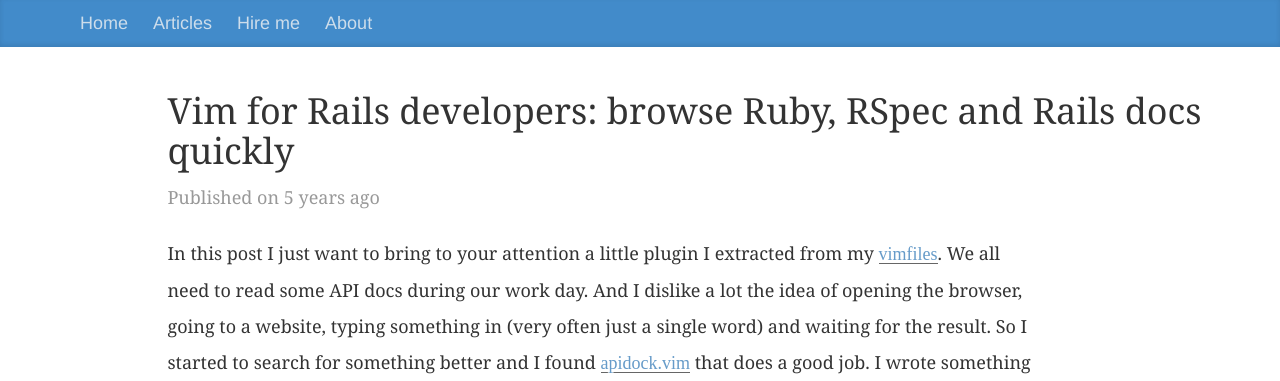
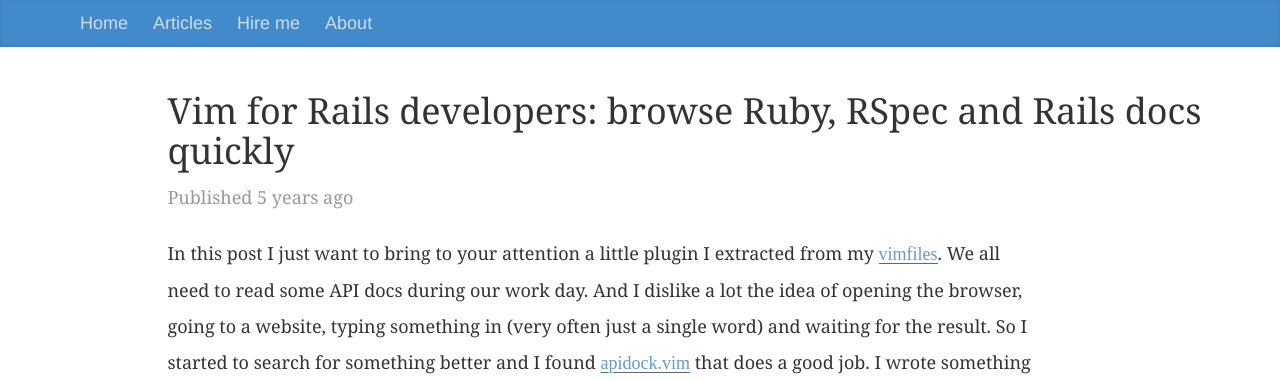
Before and after one commit to lucapette/lucapette.github.com, a Jekyll site: the page built from _posts/2012-01-30-vim-for-rails-developers-browse-ruby-rspec-and-rails-docs-quickly.markdown, in a window 1280 px wide. Shown: the top 381 px of the page. Built offline with Jekyll 4.4.1, drawn with Linux system fonts in a browser that asks for light colours; nearby versions of some CDN libraries.

Commit message:
Properly format publishing date
The "on" should probably not be there in "Published x days ago"

```diff
--- a/_layouts/articles.html
+++ b/_layouts/articles.html
@@ -15,7 +15,7 @@
           <div class="col-md-offset-1 col-md-11">
             <article>
               <h1>{{page.title}}</h1>
-              <div class="blog-post-meta">Published on <time pubdate class="timeago" datetime="{{page.date | date:"%FT%TZ"}}">{{ page.date | date_to_string }}</time></div>
+              <div class="blog-post-meta">Published <time pubdate class="timeago" datetime="{{page.date | date:"%FT%TZ"}}">{{ page.date | date_to_string }}</time></div>
               <div class=row>
                 <div class="col-md-10">
                   {{ content }}
```
